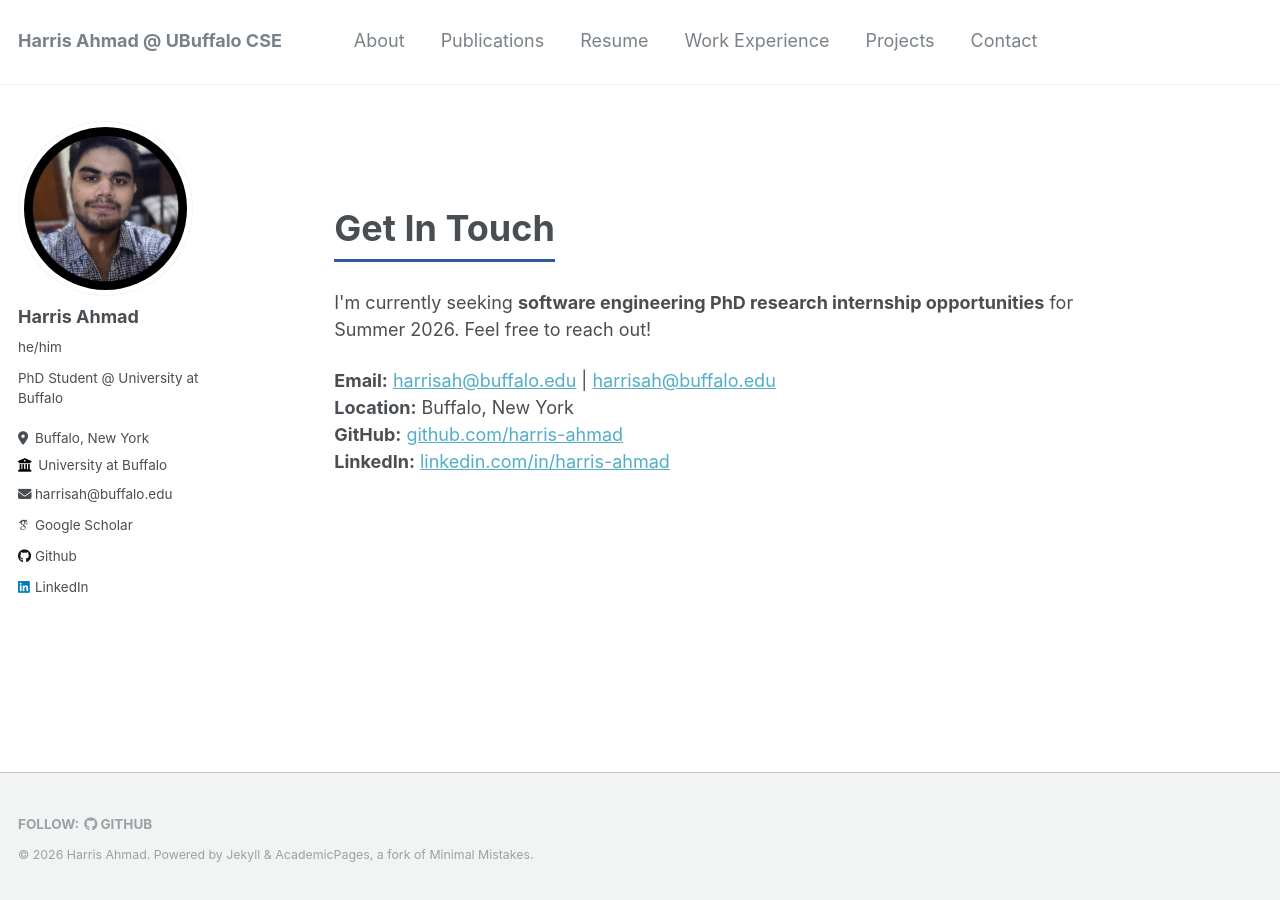
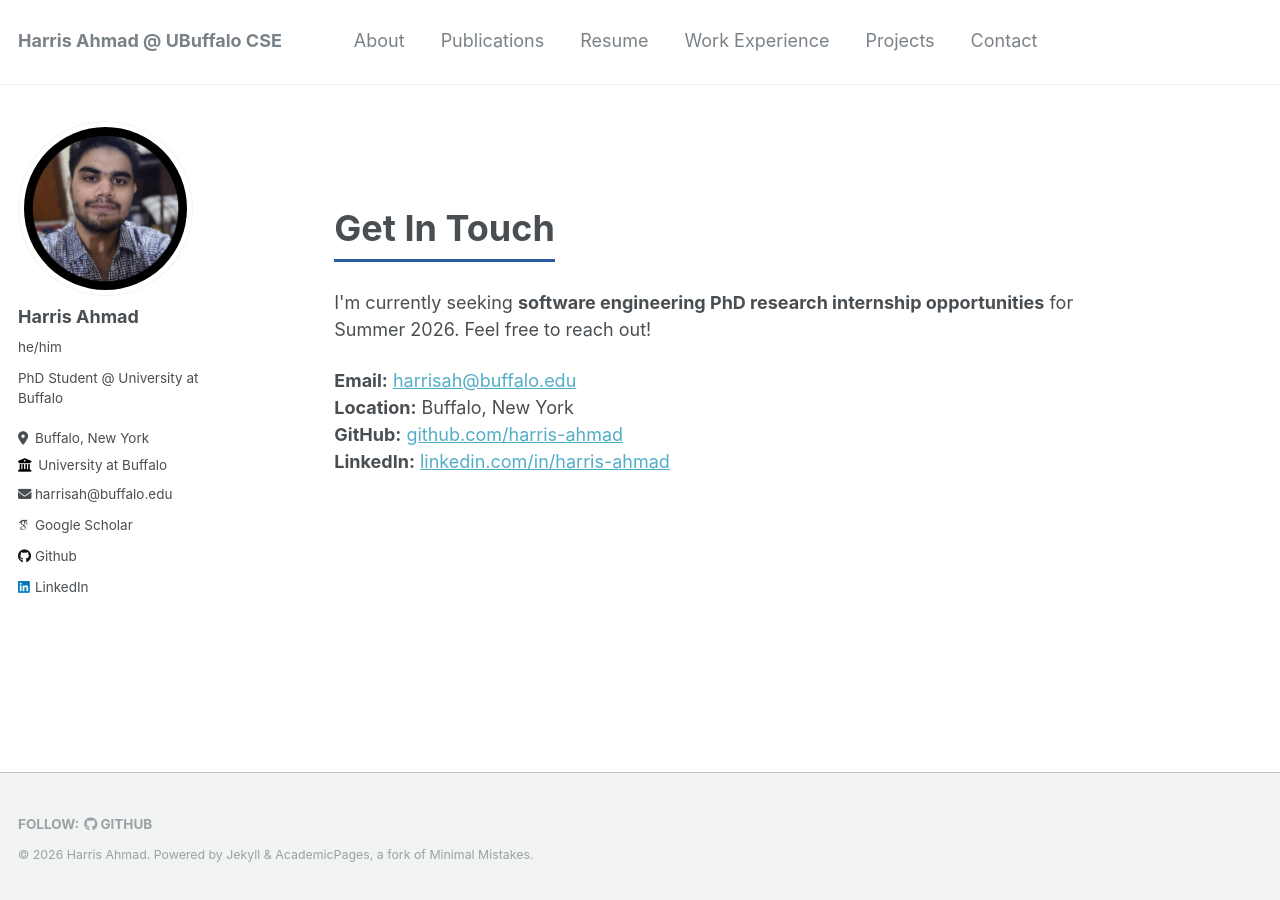
Before and after one commit to harris-ahmad/harris-ahmad.github.io, a Jekyll site: the page built from _pages/about.md, in a window 1280 px wide and 900 px high, scrolled down 4600 px. Built offline with Jekyll 4.4.1, drawn with Linux system fonts in a browser that asks for light colours; some web fonts are replaced.

Commit message:
removed redundant email

```diff
--- a/_pages/about.md
+++ b/_pages/about.md
@@ -396,7 +396,7 @@ keywords: "Harris Ahmad, PhD student, software engineer, distributed systems, da
   <p>I'm currently seeking <strong>software engineering PhD research internship opportunities</strong> for Summer 2026. Feel free to reach out!</p>
 
   <p style="margin-top: 1rem;">
-    <strong>Email:</strong> <a href="mailto:harrisah@buffalo.edu">harrisah@buffalo.edu</a> | <a href="mailto:harrisah@buffalo.edu">harrisah@buffalo.edu</a><br>
+    <strong>Email:</strong> <a href="mailto:harrisah@buffalo.edu">harrisah@buffalo.edu</a><br>
     <strong>Location:</strong> Buffalo, New York<br>
     <strong>GitHub:</strong> <a href="https://github.com/harris-ahmad" target="_blank">github.com/harris-ahmad</a><br>
     <strong>LinkedIn:</strong> <a href="https://www.linkedin.com/in/harris-ahmad-9a6266214" target="_blank">linkedin.com/in/harris-ahmad</a>
```
